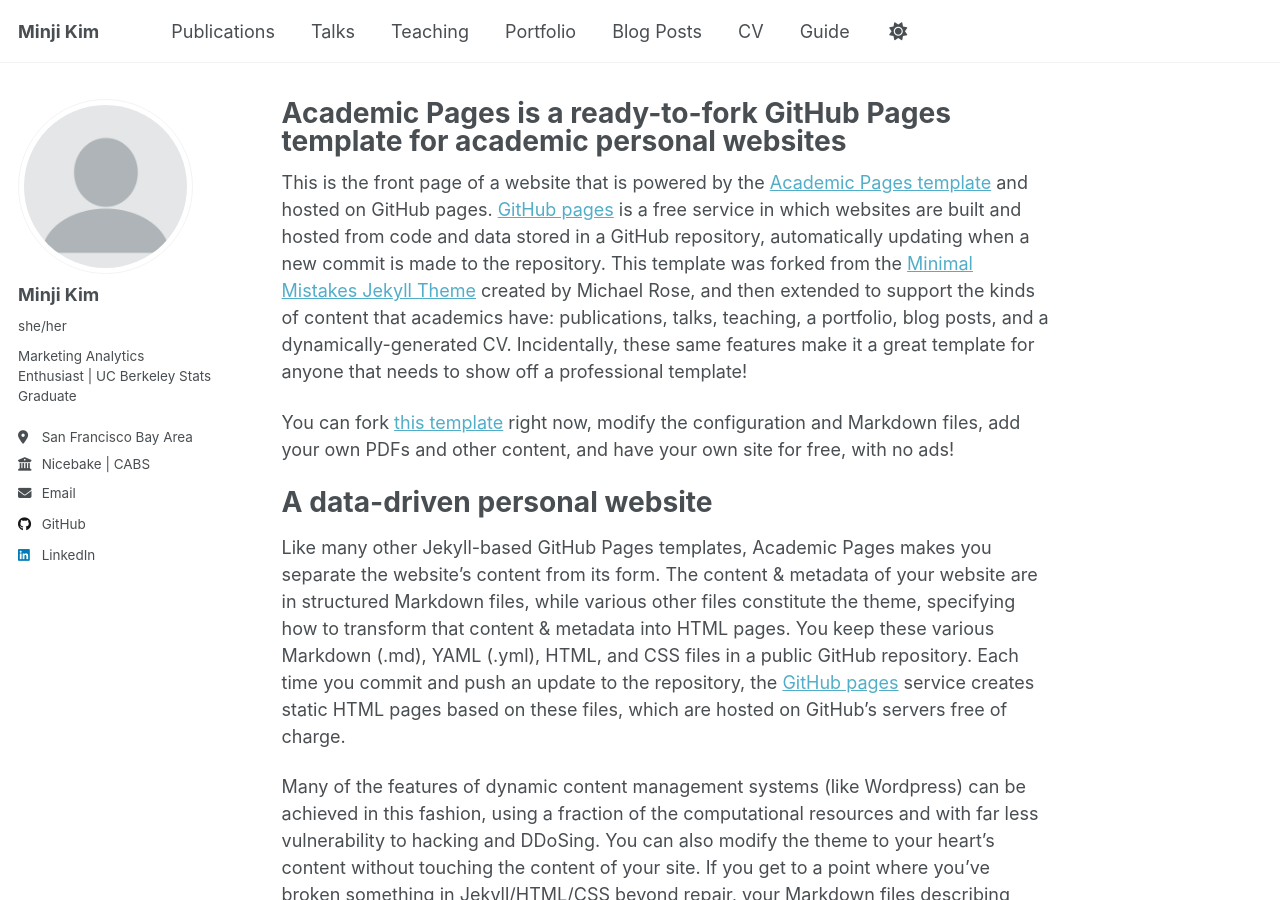
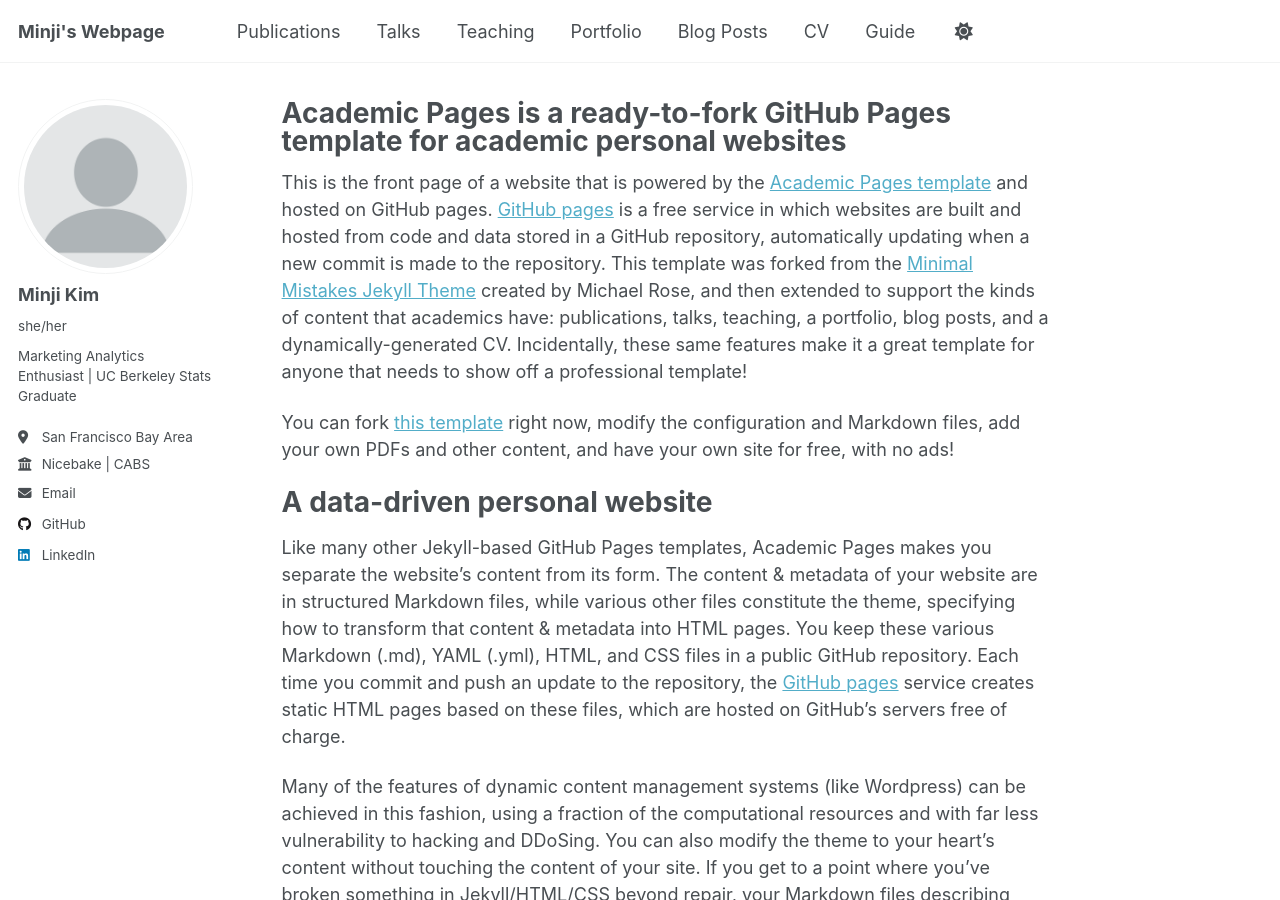
Before and after one commit to minjikim65/minjikim65.github.io, a Jekyll site: the page built from _pages/about.md, in a window 1280 px wide and 900 px high. Built offline with Jekyll 4.4.1, drawn with Linux system fonts in a browser that asks for light colours; a script that is not in the unit is left out.

Commit message:
Update _config.yml

```diff
--- a/_config.yml
+++ b/_config.yml
@@ -9,7 +9,7 @@
 # Basic Site Settings
 locale                   : "en-US"
 site_theme               : "default"
-title                    : "Minji Kim"
+title                    : "Minji's Webpage"
 title_separator          : "-"
 name                     : &name "Minji Kim"
 description              : &description "UC Berkeley Statistics Graduate | Marketing Analytics Enthusiast"
```
